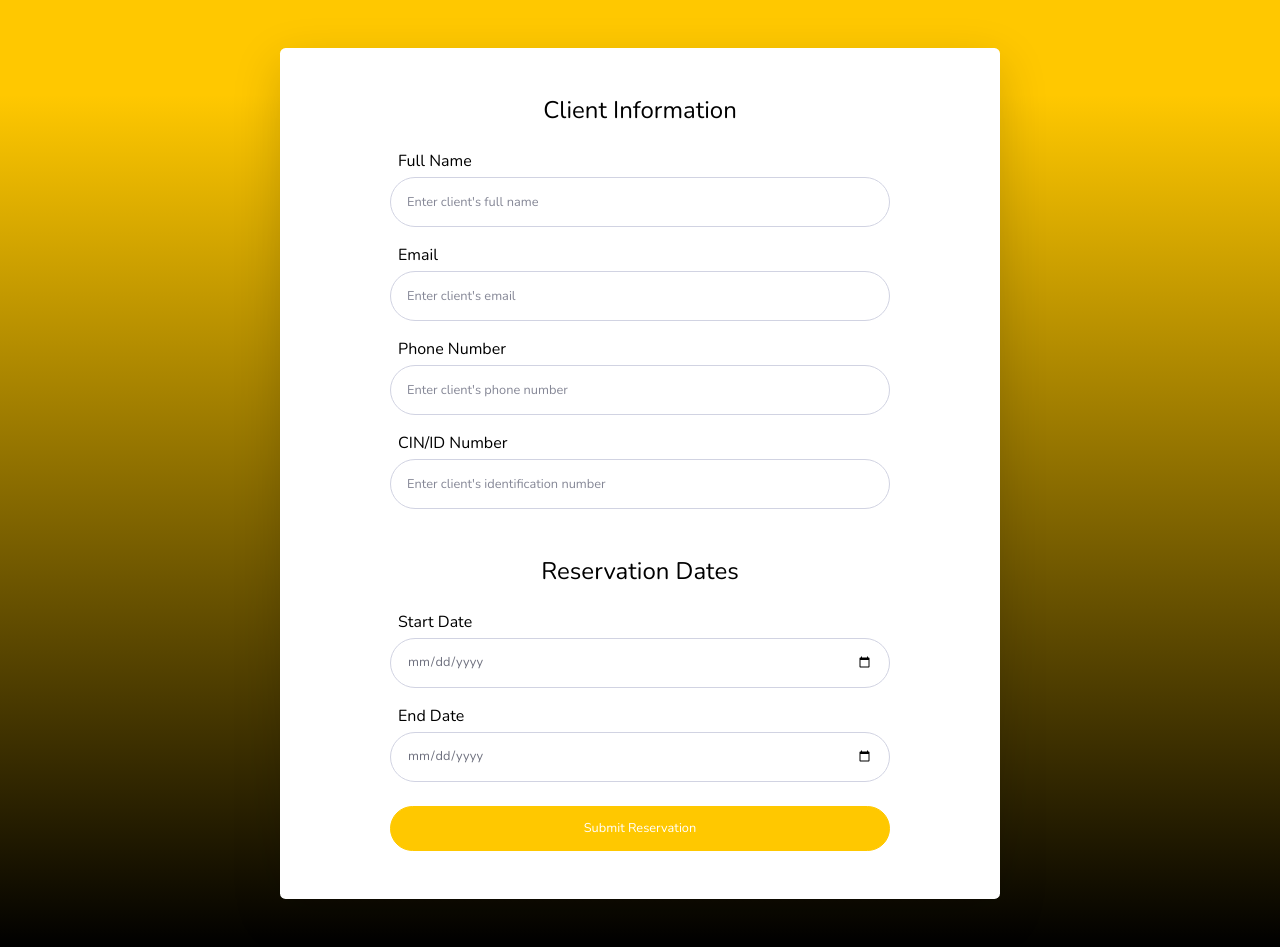
After one commit to elmaroun/CarRental, a Django app: template CarRental/templates/CarRental/add_reservation.html in a window 1280 px wide. The commit adds this page. Run offline with Django 5.2, Linux system fonts and the light colour scheme; the template is opened without the code that fills it, so the values that code supplies are empty; some libraries are stand-ins or nearby versions.

Commit message:
version rajae + ilias

```diff
--- /dev/null
+++ b/CarRental/templates/CarRental/add_reservation.html
@@ -0,0 +1,127 @@
+{% load static %}
+
+<!DOCTYPE html>
+<html lang="en">
+
+<head>
+    <meta charset="utf-8">
+    <meta http-equiv="X-UA-Compatible" content="IE=edge">
+    <meta name="viewport" content="width=device-width, initial-scale=1, shrink-to-fit=no">
+    <title>Client Reservation Form</title>
+    <link href="{% static 'vendor/fontawesome-free/css/all.min.css' %}" rel="stylesheet" type="text/css">
+    <link href="https://fonts.googleapis.com/css?family=Nunito:200,200i,300,300i,400,400i,600,600i,700,700i,800,800i,900,900i" rel="stylesheet">
+    <link href="{% static 'css/sb-admin-2.min.css' %}" rel="stylesheet">
+</head>
+
+<body class="bg-gradient-primary">
+    <div class="container">
+        <div class="row justify-content-center">
+            <div class="col-xl-8 col-lg-10 col-md-10">
+                <div class="card o-hidden border-0 shadow-lg my-5">
+                    <div class="card-body p-0">
+                        <div class="row justify-content-center">
+                            <div class="col-lg-10">
+                                <div class="p-5">
+                                    <form class="user" style="color:black;" method="post">
+                                        {% if error_message %}
+                                        <div class="alert alert-danger">
+                                            {{ error_message }}
+                                        </div>
+                                        {% endif %}
+                                        {% csrf_token %}
+
+                                        <h4 class="mb-4 text-center">Client Information</h4>
+
+                                        <!-- Client Name -->
+                                        <div class="form-group">
+                                            <p class="mb-1 ml-2">Full Name</p>
+                                            <input type="text" class="form-control form-control-user"
+                                                   name="full_name" id="clientName" required
+                                                   placeholder="Enter client's full name">
+                                        </div>
+
+                                        <!-- Email -->
+                                        <div class="form-group">
+                                            <p class="mb-1 ml-2">Email</p>
+                                            <input type="email" class="form-control form-control-user"
+                                                   name="email" id="clientEmail" required
+                                                   placeholder="Enter client's email">
+                                        </div>
+
+                                        <!-- Phone -->
+                                        <div class="form-group">
+                                            <p class="mb-1 ml-2">Phone Number</p>
+                                            <input type="tel" class="form-control form-control-user"
+                                                   name="phone" id="clientPhone" required
+                                                   placeholder="Enter client's phone number">
+                                        </div>
+
+                                        <!-- CIN -->
+                                        <div class="form-group">
+                                            <p class="mb-1 ml-2">CIN/ID Number</p>
+                                            <input type="text" class="form-control form-control-user"
+                                                   name="cin" id="clientCin" required
+                                                   placeholder="Enter client's identification number">
+                                        </div>
+
+                                        <h4 class="mb-4 text-center mt-5">Reservation Dates</h4>
+                                        <input type="hidden" name="car_id" value="{{ car.id }}">
+
+                                        <!-- Start Date -->
+                                        <div class="form-group">
+                                            <p class="mb-1 ml-2">Start Date</p>
+                                            <input type="date" class="form-control form-control-user"
+                                            name="start_date" id="startDate" required
+                                            min="{{ today|date:'Y-m-d\TH:i' }}">
+                                        </div>
+
+                                        <!-- End Date -->
+                                        <div class="form-group">
+                                            <p class="mb-1 ml-2">End Date</p>
+                                            <input type="date" class="form-control form-control-user"
+                                            name="end_date" id="endDate" required
+                                            min="{{ today|date:'Y-m-d\TH:i' }}">
+                                        </div>
+
+                                        <button type="submit" class="btn btn-primary btn-user btn-block mt-4">
+                                            Submit Reservation
+                                        </button>
+                                    </form>
+                                </div>
+                            </div>
+                        </div>
+                    </div>
+                </div>
+            </div>
+        </div>
+    </div>
+
+    <script src="{% static 'vendor/jquery/jquery.min.js' %}"></script>
+    <script src="{% static 'vendor/bootstrap/js/bootstrap.bundle.min.js' %}"></script>
+
+    <script>
+        // Date validation
+        document.getElementById('startDate').addEventListener('change', function() {
+            const startDate = this.value;
+            const endDateField = document.getElementById('endDate');
+            endDateField.min = startDate;
+
+            // If end date is before new start date, clear it
+            if (endDateField.value && endDateField.value < startDate) {
+                endDateField.value = '';
+            }
+        });
+
+        // Phone number formatting (optional)
+        document.getElementById('clientPhone').addEventListener('input', function(e) {
+            let phone = e.target.value.replace(/\D/g, '');
+            if (phone.length > 3 && phone.length <= 6) {
+                phone = phone.replace(/(\d{3})(\d{1,3})/, '$1-$2');
+            } else if (phone.length > 6) {
+                phone = phone.replace(/(\d{3})(\d{3})(\d{1,4})/, '$1-$2-$3');
+            }
+            e.target.value = phone;
+        });
+    </script>
+</body>
+</html>
--- a/CarRental/templates/CarRental/carManagement.html
+++ b/CarRental/templates/CarRental/carManagement.html
@@ -153,9 +153,9 @@
                         <h6 class="text-primary mb-1 pb-3">{{ car.price_per_day}}</h6>
                       </div>
                       <div class="d-flex flex-row justify-content-center ">
-                        <button  type="button" data-mdb-button-init data-mdb-ripple-init class="btn btn-primary flex-fill mr-2" data-mdb-ripple-color="dark">
-                          Reserve
-                        </button>
+                        <a href="{% url 'add_reservation' car.id %}" class="btn btn-primary flex-fill mr-2">
+                            Reserve
+                        </a>
                         <button  type="button" data-mdb-button-init data-mdb-ripple-init class="btn btn-secondary flex-fill ms-1">Details</button>
                       </div>
 
--- a/config/urls.py
+++ b/config/urls.py
@@ -33,7 +33,8 @@ urlpatterns = [
     path('login/', user_login, name='login'),
     path('logout/', views.user_logout, name='logout'),
     path('add_car/', views.add_car, name='add_car'),
-    path('cars/delete/<str:car_id>/', views.delete_car, name='delete_car')
+    path('cars/delete/<str:car_id>/', views.delete_car, name='delete_car'),
+    path('add_reservation/<int:car_id>/', views.add_reservation, name='add_reservation'),
 
 
 
```
Also changed, not shown: CarRental/views.py (+92 -0 lines).
